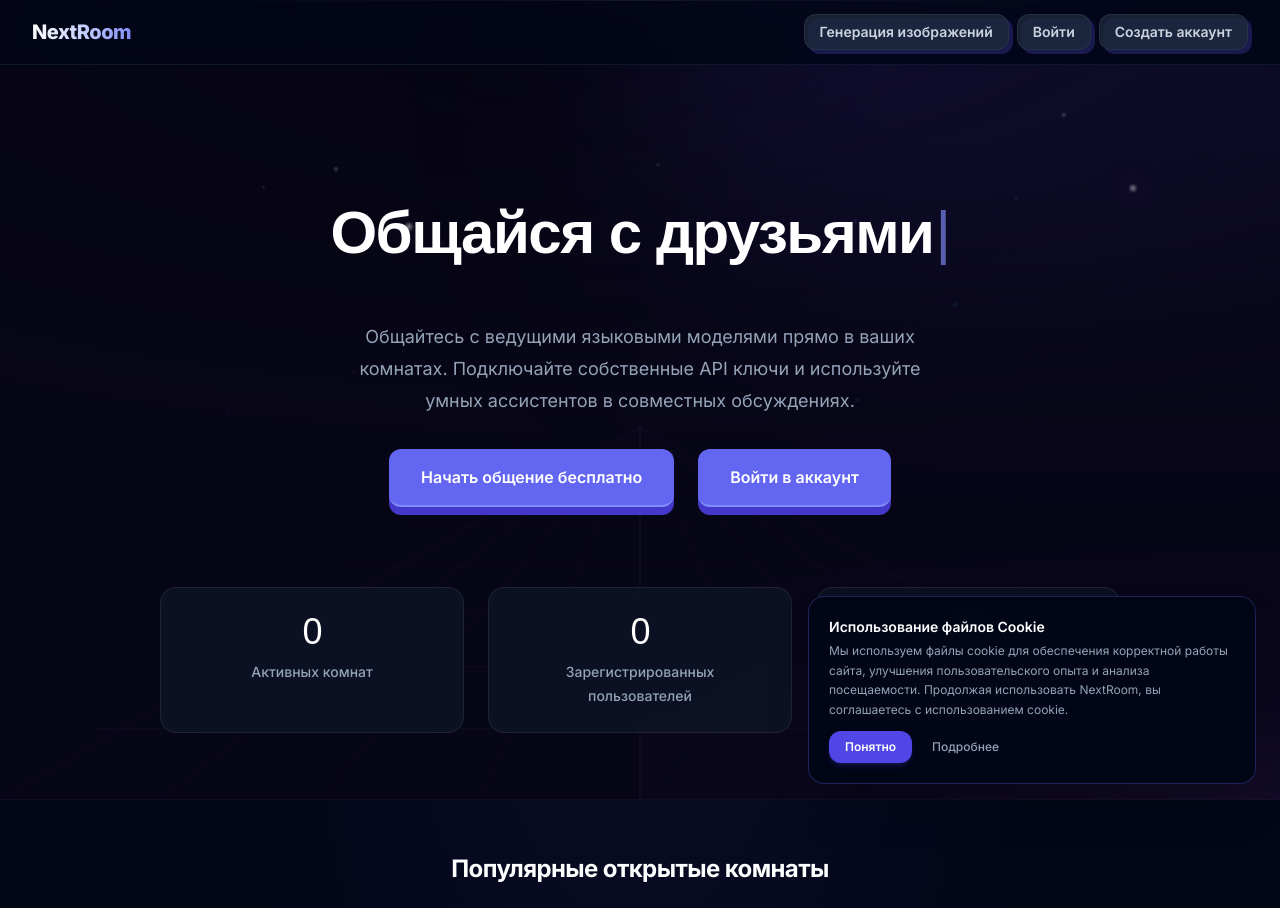
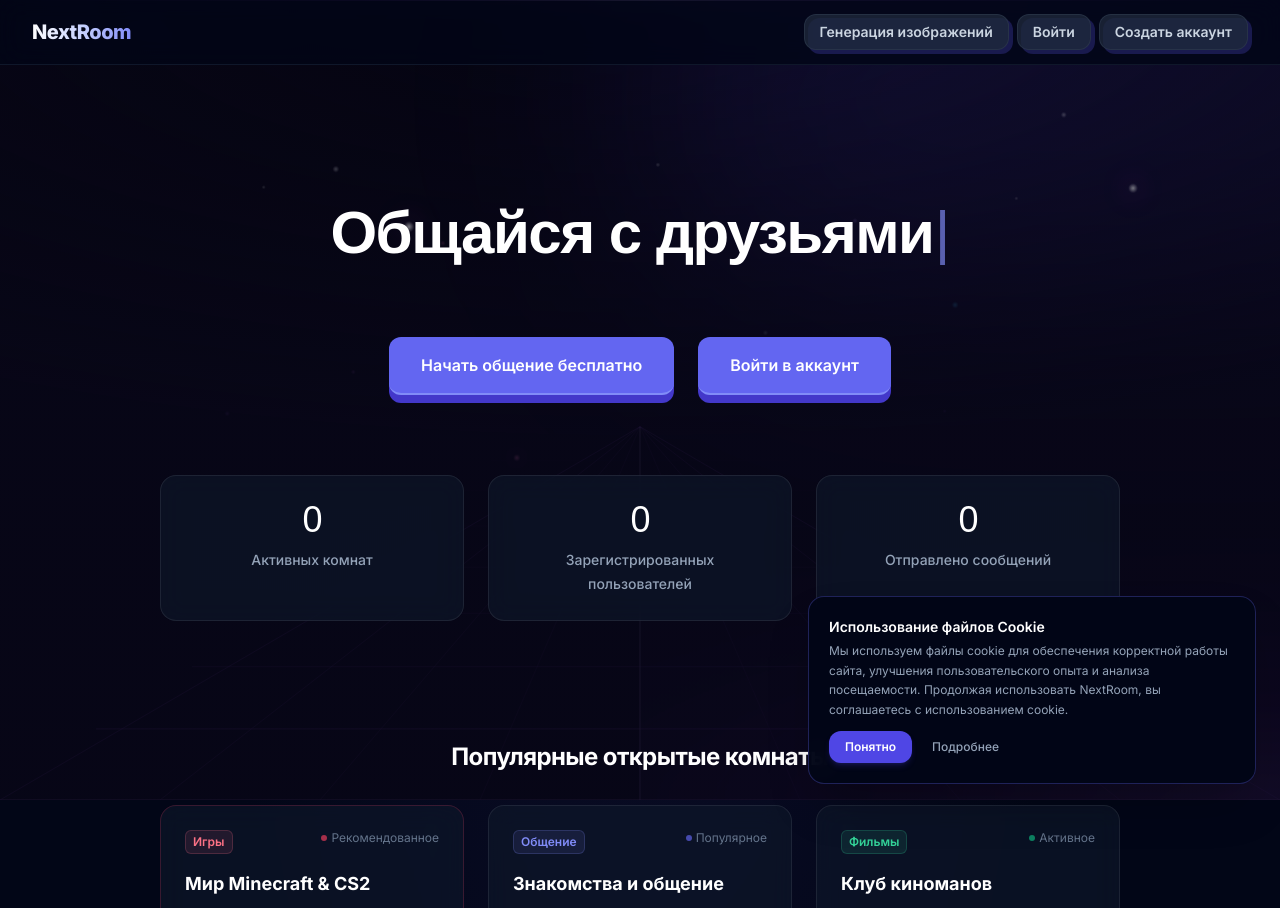
Before and after one commit to X2X1321/nextroom, a Django app: page / in a window 1280 px wide. Shown: the top 908 px of the page. Run offline with Django 4.2, Linux system fonts and the light colour scheme; data that the repository does not hold is empty; some libraries are stand-ins or nearby versions; some web fonts are replaced.

Commit message:
style: remove hero paragraph text

```diff
--- a/templates/chat/landing.html
+++ b/templates/chat/landing.html
@@ -362,10 +362,6 @@
             <span id="typed-text">Создай свою комнату</span><span class="animate-pulse text-indigo-400 font-light ml-0.5">|</span>
         </h1>
 
-        <p class="mt-4 text-base sm:text-lg leading-7 sm:leading-8 text-slate-400 max-w-xl px-2 sm:px-0">
-            Общайтесь с ведущими языковыми моделями прямо в ваших комнатах. Подключайте собственные API ключи и
-            используйте умных ассистентов в совместных обсуждениях.
-        </p>
 
         <div class="mt-8 flex flex-col items-center sm:flex-row sm:items-center sm:justify-center gap-3 sm:gap-x-6 w-full">
             <!-- Основная кнопка -->
```
